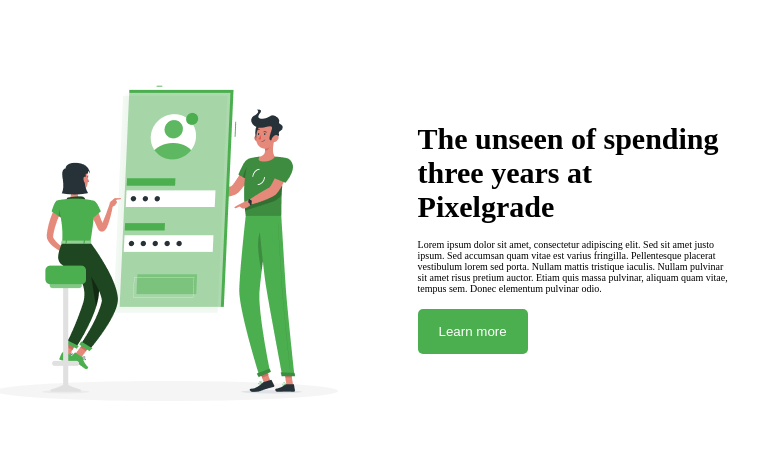
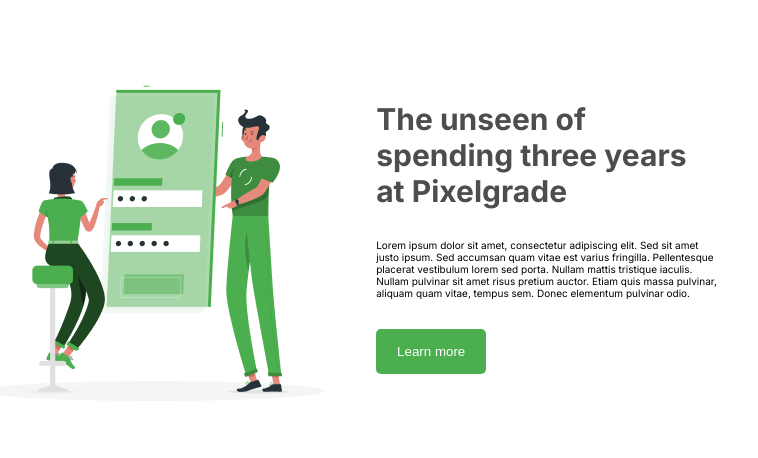
Before and after one commit to baxodirabdugafforov7/competitionFigma, a plain HTML site: page index.html in a window 1280 px wide. Shown: the whole page, without its empty margins (205-963 px from the left). Drawn offline with Linux system fonts and the light colour scheme.

Commit message:
pixelgrade sectionini stillari ozgartirildi

```diff
--- a/styles/pixelgrade.css
+++ b/styles/pixelgrade.css
@@ -3,23 +3,26 @@
     align-items: center;
     justify-content: center;
     padding: 20px;
-    width: 85%;
+    width: 80%;
+    font-family: var(--font-family);
 }
 
 .pixelgrade_img{
     width: 45%;
     height: 85%;
+    margin-left: 40px;
 }
 
 .pixelgrade_titles{
-    width: 30%;
+    width: 35%;
     display: flex;
     flex-direction: column;
-    gap: 15px;
+    gap: 30px;
 }
 
 .pixelgr_h2{
     font-size: 30px;
+    color: #4D4D4D;
 }
 
 .pexelgr_btn{
@@ -29,6 +32,7 @@
     background-color: #4CAF4F;
     border: none;
     border-radius: 5px;
+    transition: 0.5s ease, 0.3s ease;
 }
 
 .pexelgr_btn:hover{
```
